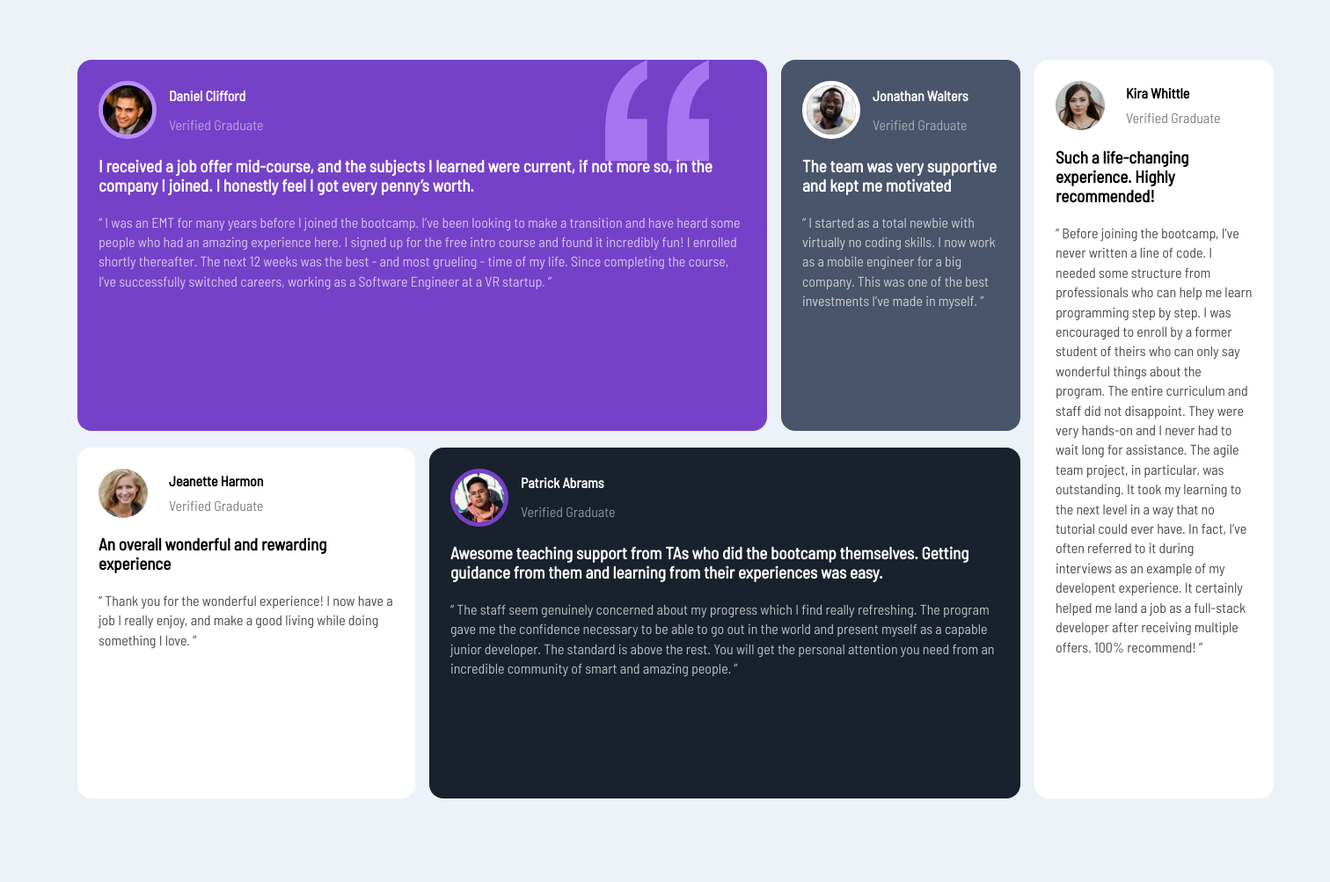
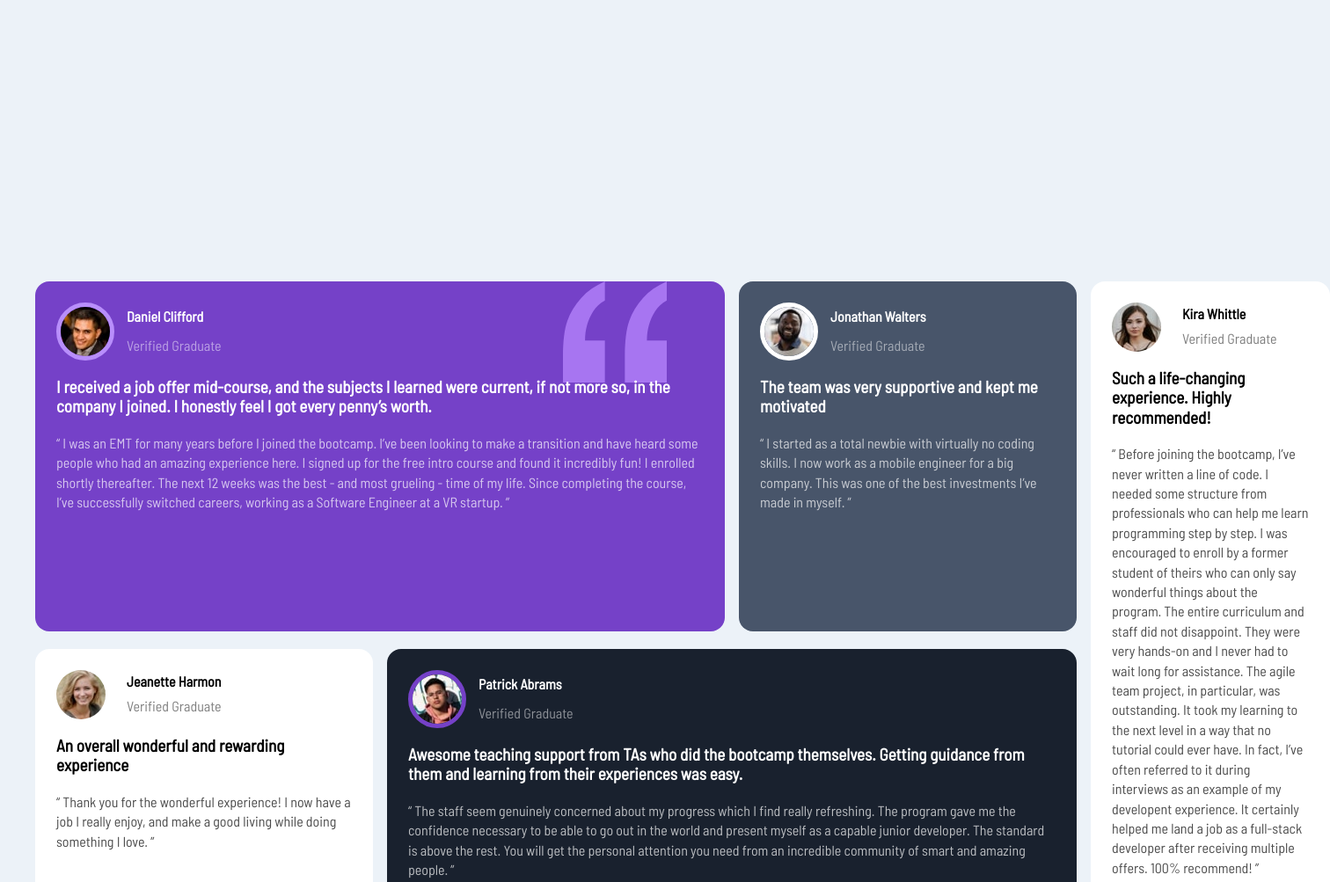
Before and after one commit to enochmwanga/testimonials-grid-section-main, a plain HTML site: page index.html in a window 1280 px wide. Shown: the top 1003 px of the page at 88% size, 1512 px wide, since content can reach past the window. Before the commit the page ends 976 px from the top, so only its background shows below. Drawn offline with Linux system fonts and the light colour scheme.

Commit message:
Modify padding of body in media queries

```diff
--- a/styles.css
+++ b/styles.css
@@ -16,7 +16,7 @@ body {
   display: grid;
   place-items: center;
   min-height: 100vh;
-  padding: 10rem;
+  padding: 20rem;
 }
 .content-container {
   justify-self: center;
@@ -92,12 +92,19 @@ img {
 .quote{
     opacity: 70%;
 }
+@media only screen and (min-width: 150px){
+ body{
+  padding-left: 2rem;
+  padding-right: 2rem;
+ }
+}
 @media only screen and (min-width: 768px) {
   .testimonial-container:nth-of-type(5) {
     grid-column: 1/3;
   }
   body{
-    padding: 5rem;
+    padding-left: 2rem;
+    padding-right: 2rem;
   }
 }
 @media only screen and (min-width: 1024px) {
```
